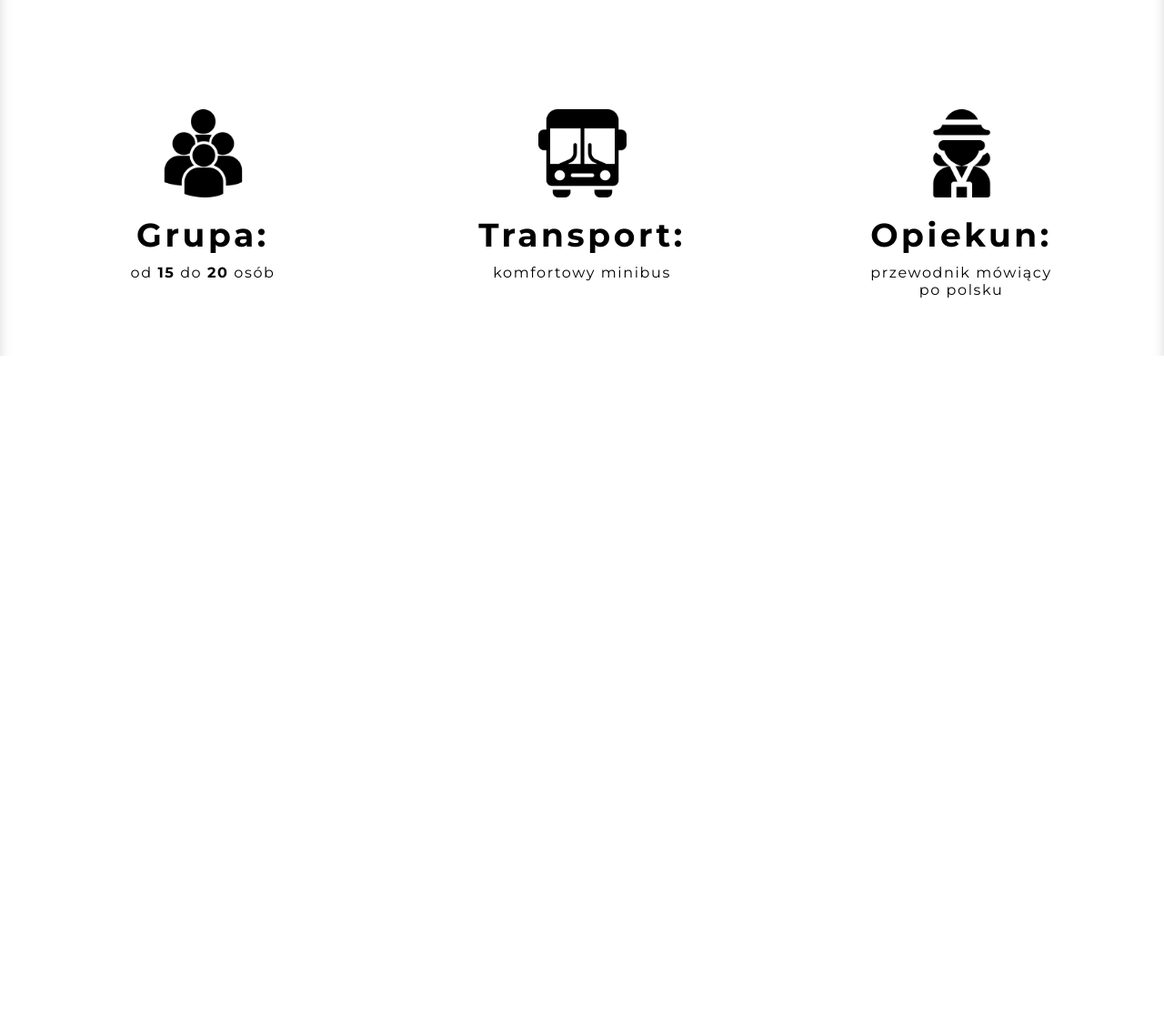
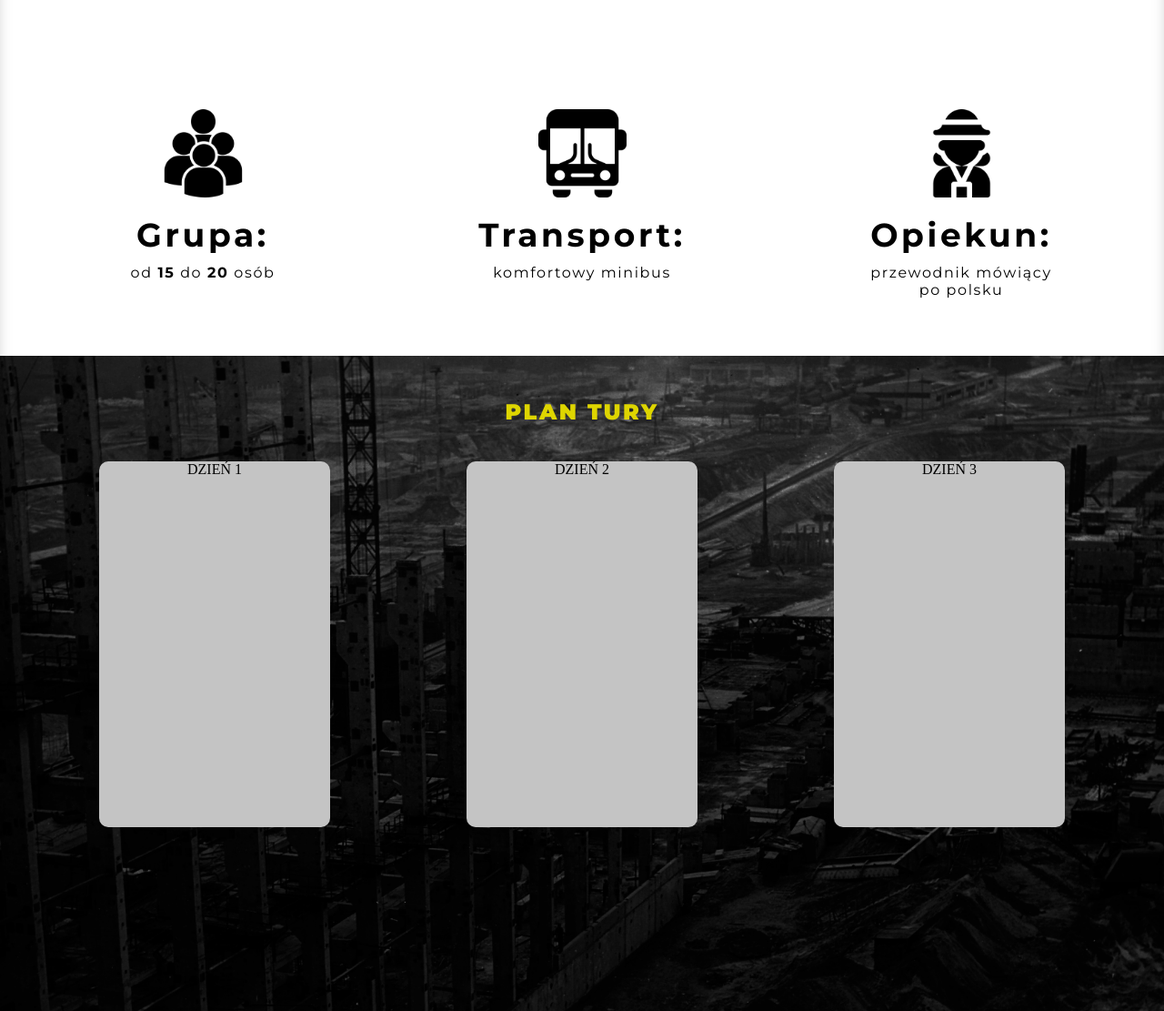
Before and after one commit to Developersprait/wander, a plain HTML site: page charnobyl.html in a window 1280 px wide. Shown: the part 1373-2484 px from the top of the page at 91% size. Before the commit the page ends 1764 px from the top, so only its background shows below. Drawn offline with nearby package versions, Linux system fonts and the light colour scheme; grey boxes are pictures that could not be loaded; files whose address does not match are found by name.

Commit message:
plan section started

```diff
--- a/charnobyl.html
+++ b/charnobyl.html
@@ -51,7 +51,7 @@
                 <div class="burger">☰</div>
                 <ul>
                     <li><a href="#tour">TUR</a></li>
-                    <li><a href="#">PLAN TURY</a></li>
+                    <li><a href="#plan">PLAN TURY</a></li>
                     <li><a href="#">ZASADY </a></li>
                     <li><a href="#">CENA</a></li>
                     <li><a href="#">GALERIA</a></li>
@@ -210,6 +210,31 @@
             </div>
         </div>
     </section>
+    <section class="plan" id="plan">
+        <div class="plan__cover">
+            <div class="container">
+                <div class="plan__title">PLAN TURY</div>
+                <div class="plan__items">
+                    <div class="plan__item">
+                        <div class="plan__item-text">DZIEŃ 1</div>
+                        <div class="plan__item-img"></div>
+                        <div class="plan__item-btn"></div>
+                    </div>
+                    <div class="plan__item">
+                        <div class="plan__item-text">DZIEŃ 2</div>
+                        <div class="plan__item-img"></div>
+                        <div class="plan__item-btn"></div>
+                    </div>
+                    <div class="plan__item">
+                        <div class="plan__item-text">DZIEŃ 3</div>
+                        <div class="plan__item-img"></div>
+                        <div class="plan__item-btn"></div>
+                    </div>
+                </div>
+                <div class="plan__link"><a href=""></a></div>
+            </div>
+        </div>
+    </section>
     <script src="js/script.js"></script>
     <script src="https://ajax.googleapis.com/ajax/libs/jquery/3.5.1/jquery.min.js"></script>
     <script src="//cdn.jsdelivr.net/npm/slick-carousel@1.8.1/slick/slick.min.js"></script>
--- a/js/script.js
+++ b/js/script.js
@@ -4,7 +4,7 @@ document.addEventListener('DOMContentLoaded', () => {
     function fix() {
         document.addEventListener('scroll', () => {
             if (window.scrollY > 100) {
-                document.querySelector('.shedule__btn').style.cssText = 'position: fixed; right: 0; top:84%; box-shadow: -14px -18px 19px 7px rgb(255 255 255 / 43%):';
+                document.querySelector('.shedule__btn').style.cssText = 'position: fixed; right: 0; top:84%; box-shadow: -14px -18px 19px 7px rgb(255 255 255 / 43%); z-index: 100;';
                 console.log('done');
             }
         });
--- /dev/null
+++ b/sass/components/_plan.sass
@@ -0,0 +1,26 @@
+@import '../vars/_fonts'
+@import '../vars/_mixins'
+
+.plan
+    height: 720px
+    @include img('../img/ch4.jpg', 100%, 720px, cover)
+    &__title
+        font-family: $montserrat
+        color: $yellow
+        font-weight: 900
+        font-size: 24px
+        letter-spacing: 2.4px
+        text-align: center
+        margin-top: 47px
+        margin-bottom: 40px
+    &__items
+        display: flex
+        justify-content: space-between
+        width: 1062px
+        margin: 0 auto
+    &__item
+        width: 254px
+        height: 402px
+        background-color: #c4c4c4
+        border-radius: 10px
+        text-align: center
--- a/sass/style.sass
+++ b/sass/style.sass
@@ -5,11 +5,13 @@
 @import 'components/_menu'
 //body
 @import 'components/_about'
-@import 'sliders/_slider1'
-@import 'sliders/_slider2'
-@import 'sliders/_slider3'
 @import 'components/_tour'
+@import 'components/_plan'
 @import 'components/_footer'
 //vars
 @import 'vars/_fonts'
 @import 'vars/_mixins'
+//sliders
+@import 'sliders/_slider1'
+@import 'sliders/_slider2'
+@import 'sliders/_slider3'
```
Also changed, not shown: css/style.css, img/ch4.jpg (added), 1 other file.
